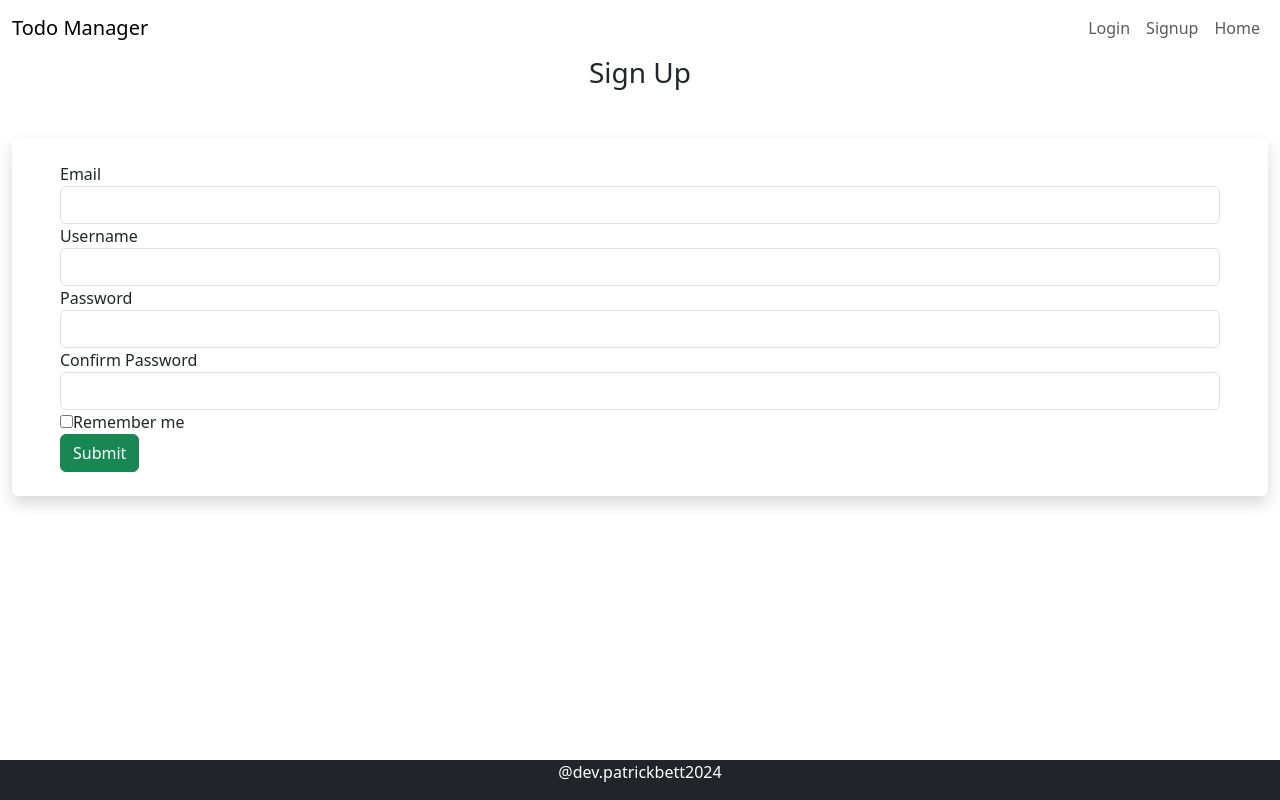
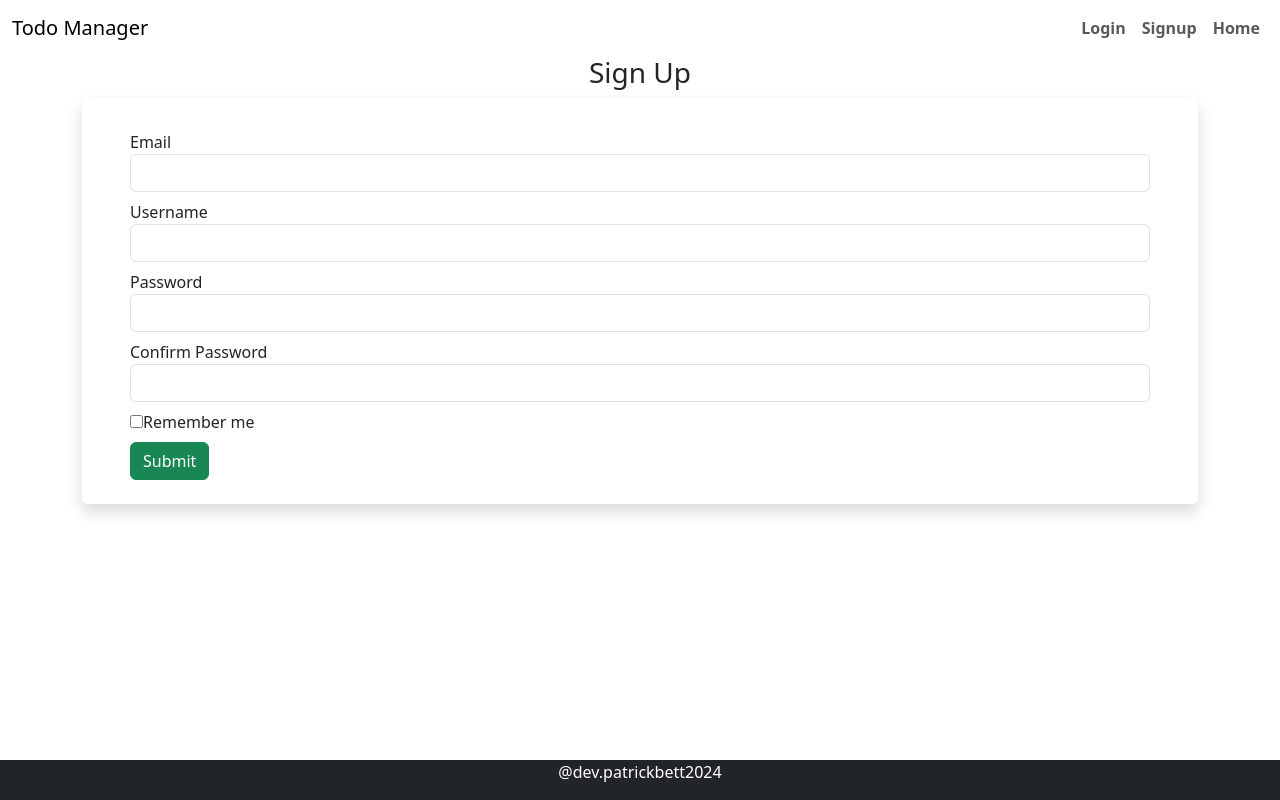
Before and after one commit to PatrickBett/Todo-Application, a React (Vite) app in the folder frontend/: page /signup in a window 1280 px wide. Built offline with nearby package versions, Linux system fonts and the light colour scheme.

Commit message:
some stylings commit

```diff
--- a/frontend/src/components/Home.jsx
+++ b/frontend/src/components/Home.jsx
@@ -2,7 +2,7 @@ import React from 'react';
 
 function Home() {
 
-    const handleTodo = () =>{
+    const handleTodo = async() =>{
         alert("Success")
     }
 
--- a/frontend/src/components/Login.jsx
+++ b/frontend/src/components/Login.jsx
@@ -3,21 +3,23 @@ import React from 'react'
 function Login() {
   return (
     <>
-    <h3 className='text-center'>Sign In</h3>
+    <div className="container">
+        <h3 className='text-center'>Sign In</h3>
         <form className='shadow rounded mt-5 mb-5 px-5 py-4'>
 
 
-        <div className="form-group ">
+        <div className="form-group mt-3">
             <label> Username</label>
             <input type='text'  className='form-control' />
         </div>
-         <div className="form-group ">
+         <div className="form-group mt-3">
             <label > Password</label>
             <input type='password'   className='form-control' />
         </div>
 
-            <button type='button' className='btn btn-success  hover' >Submit</button>
+            <button type='button' className='btn btn-success mt-3' >Submit</button>
         </form>
+    </div>
 
     </>
   )
--- a/frontend/src/components/NavigationBar.jsx
+++ b/frontend/src/components/NavigationBar.jsx
@@ -18,13 +18,13 @@ const Navbar = () => {
             <div className="collapse navbar-collapse " id="navbarNavs">
                 <ul className="navbar-nav ms-auto">
                     <li className="nav-item active">
-                        <Link className="nav-link" to="/login">Login </Link>
+                        <Link className="nav-link" id='nav-link' to="/login">Login </Link>
                     </li>
                     <li className="nav-item">
-                        <Link className="nav-link" to="/signup">Signup</Link>
+                        <Link className="nav-link" id='nav-link' to="/signup">Signup</Link>
                     </li>
                     <li className="nav-item">
-                        <Link className="nav-link" to="/home">Home</Link>
+                        <Link className="nav-link" id='nav-link' to="/home">Home</Link>
                     </li>
 
                 </ul>
--- a/frontend/src/components/Signup.jsx
+++ b/frontend/src/components/Signup.jsx
@@ -3,31 +3,34 @@ import React from 'react'
 function Signup() {
   return (
     <>
-    <h3 className='text-center'>Sign Up</h3>
-        <form className='shadow rounded mt-5 px-5 py-4'>
-        <div className="form-group">
+
+       <div className="container">
+        <h3 className='text-center'>Sign Up</h3>
+         <form className='shadow rounded mt-2 px-5 py-4'>
+        <div className="form-group mt-2">
             <label > Email</label>
             <input type='text'  className='form-control'/>
         </div>
 
-        <div className="form-group">
+        <div className="form-group mt-2">
             <label> Username</label>
             <input type='text'  className='form-control' />
         </div>
-         <div className="form-group">
+         <div className="form-group mt-2">
             <label > Password</label>
             <input type='password'   className='form-control' />
         </div>
-        <div className="form-group">
+        <div className="form-group mt-2">
             <label > Confirm Password</label>
             <input type='password'  className='form-control' />
         </div>
 
-        <div className="checkbox">
+        <div className="checkbox mt-2">
             <label ><input type='checkbox'/>Remember me</label>
         </div>
-            <button type='button' className='btn btn-success hover' >Submit</button>
+            <button type='button' className='btn btn-success mt-2' >Submit</button>
         </form>
+       </div>
 
 
 
--- a/frontend/src/components/navbar.css
+++ b/frontend/src/components/navbar.css
@@ -1,3 +1,10 @@
-.navbar-toggler{
+.navbar-toggler {
     border: none !important;
 }
+
+#nav-link{
+    font-weight: bolder;
+}
+#nav-link:hover {
+    color:red;
+}
```
